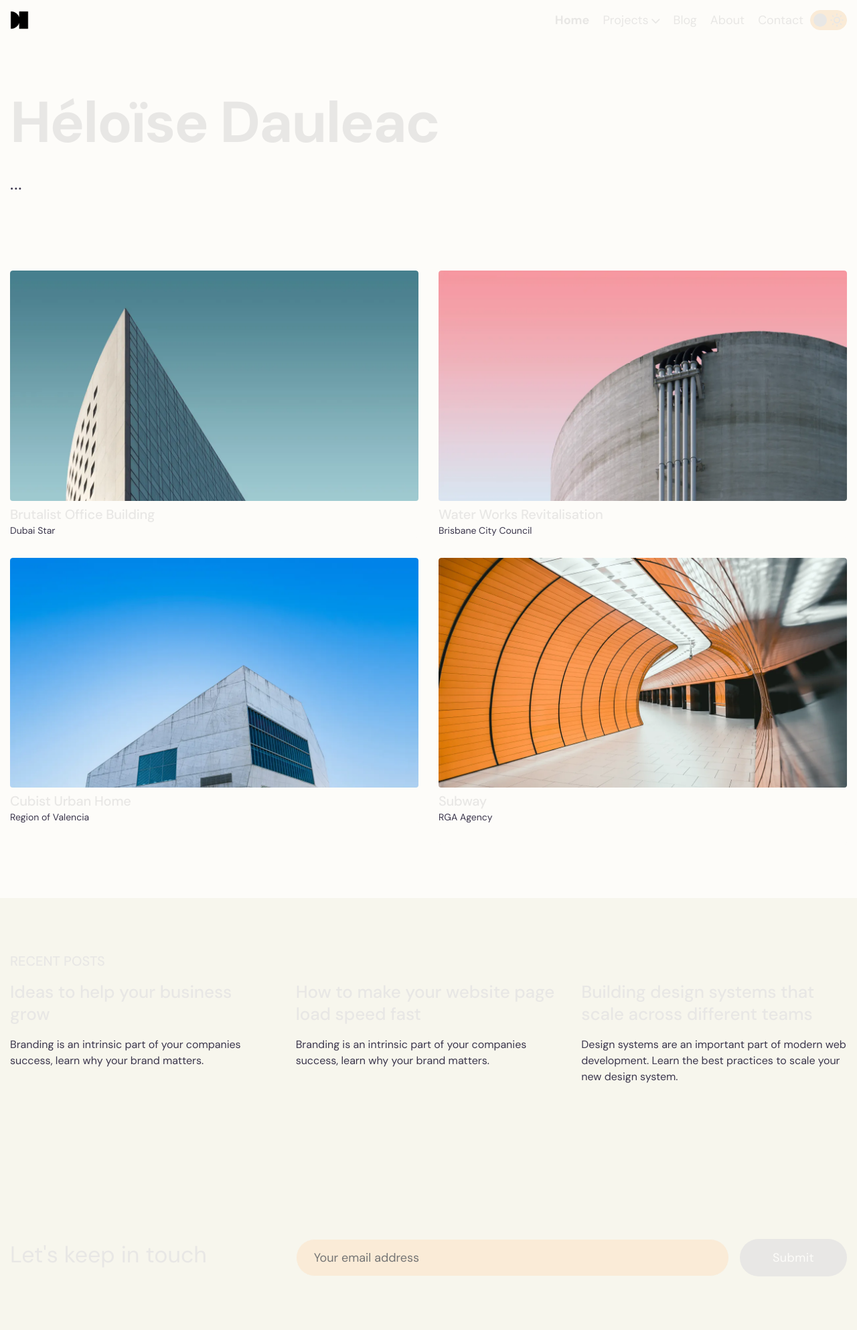
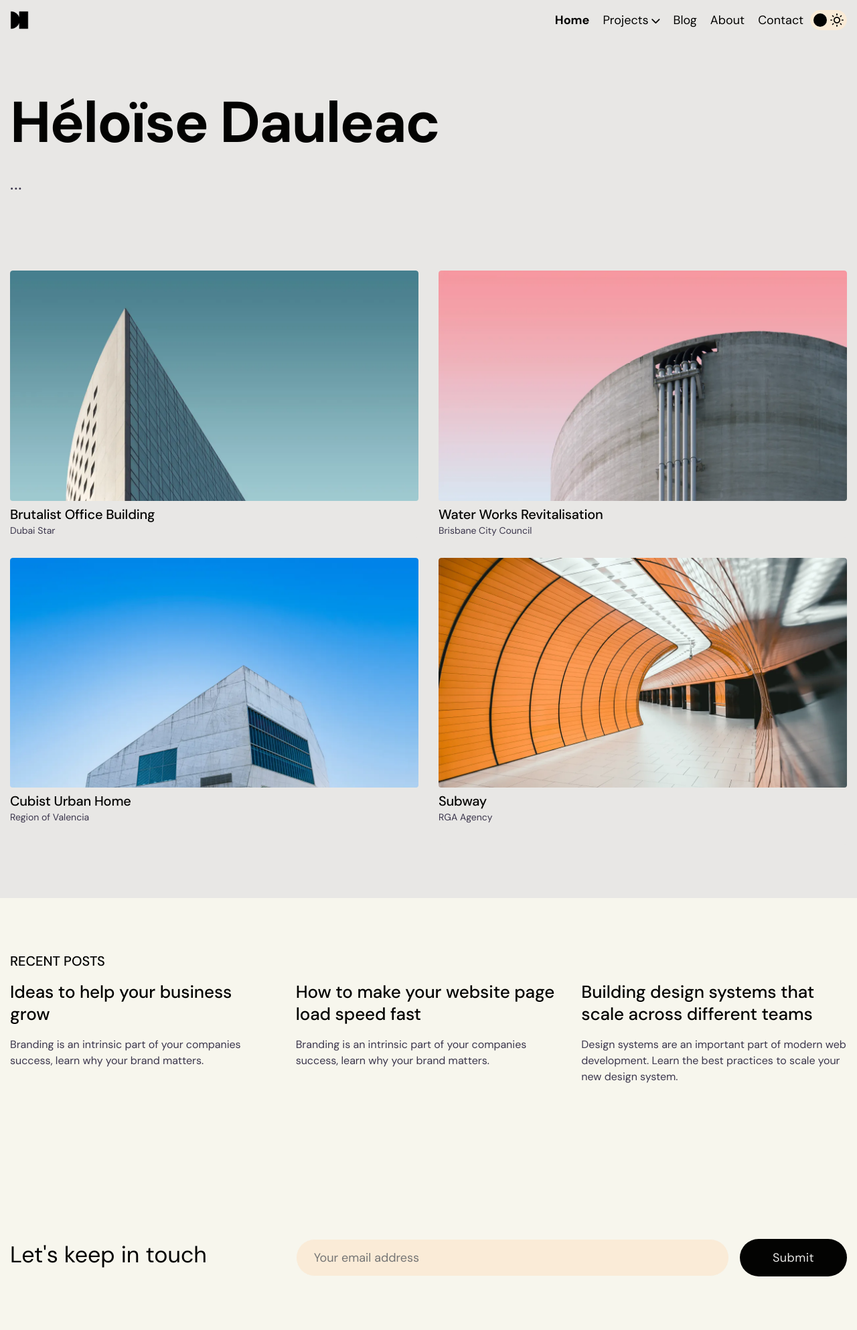
Before and after one commit to hdauleac/hdauleac.github.io, a Jekyll site: the page built from pages/home.md, in a window 1280 px wide. Shown: the whole page at 67% size. Built offline with Jekyll 4.4.1, drawn with Linux system fonts in a browser that asks for light colours.

Commit message:
Modification des couleurs

```diff
--- a/_config.yml
+++ b/_config.yml
@@ -72,30 +72,30 @@ category_dir: category
 
 colors:
   #light-mode colors
-  primary_bg: "#e8e7e5"
-  primary_bg_2: "#e8e7e5"
-  primary_bg_3: "#e8e7e5"
-  primary_text: "#fdfcf9"
-  base_bg: "#fdfcf9"
+  primary_bg: "#030302"
+  primary_bg_2: "#030302"
+  primary_bg_3: "#030302"
+  primary_text: "#e8e7e5"
+  base_bg: "#e8e7e5"
   base_bg_2: "#f7f6ed"
   base_bg_3: "#faebd7"
-  base_text: "#e8e7e5"
+  base_text: "#030302"
   base_text_2: "#3b364c"
-  logo_text: "#e8e7e5"
-  header_text: "#e8e7e5"
+  logo_text: "#030302"
+  header_text: "#030302"
 
   # dark-mode colors
-  primary_bg_dark: "#fdfcf9"
-  primary_bg_2_dark: "#fdfcf9"
-  primary_bg_3_dark: "#fdfcf9"
+  primary_bg_dark: "#e8e7e5"
+  primary_bg_2_dark: "#e8e7e5"
+  primary_bg_3_dark: "#e8e7e5"
   primary_text_dark: "#0b0326"
   base_bg_dark: "#0b0326"
   base_bg_2_dark: "#150c32"
   base_bg_3_dark: "#251654"
   base_text_dark: "#f5f5ec"
   base_text_2_dark: "#929eaf"
-  logo_text_dark: "#fdfcf9"
-  header_text_dark: "#fdfcf9"
+  logo_text_dark: "#e8e7e5"
+  header_text_dark: "#e8e7e5"
 
 fonts:
   use_google_fonts: false
```
